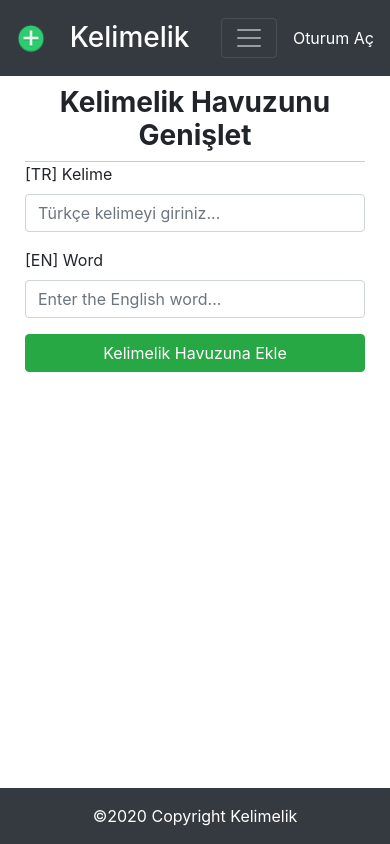
After one commit to selmanbaskaya/ingilizce-kelime-ogren, a Flask app: template templates/add_word.html in a window 390 px wide. The commit adds this page. Run offline with Flask 2, Linux system fonts and the light colour scheme; the template is opened without the code that fills it, so the values that code supplies are empty; parts of the project's set-up code (start-up, migrations or seed data) failed here and were passed over; some libraries are stand-ins or nearby versions.

Commit message:
adding words feature added, responsive design updated

```diff
--- a/app.py
+++ b/app.py
@@ -30,7 +30,7 @@ class User(db.Model, UserMixin):
     last_name = db.Column(db.String(100, collation='NOCASE'), nullable=False, server_default='')
 
 class Word(db.Model):
-    __tablename__ = 'word'
+    __tablename__ = 'words'
     id = db.Column(db.Integer(), primary_key=True)
     word = db.Column(db.String(50), unique=True)
     word_tr = db.Column(db.String(50), unique=True)
@@ -42,6 +42,33 @@ db.create_all()
 def home_page():
     return render_template('home.html')
 
+@app.route('/add_word')
+def add_word():
+      return render_template('add_word.html')
+
+@app.route('/word_insert', methods = ['POST', 'GET'])
+def word_insert():
+    if request.method == 'POST':
+        try:
+            wordtr = request.form['wordTR']
+            worden = request.form['wordEN']
+
+            if(Word.query.filter_by(word = worden).first()):
+                msg = "Eklemeye çalıştığın kelime havuzda mevcut! Yeni kelimelerini bekliyoruz :)"
+            else:
+                insert = Word(word = worden, word_tr = wordtr)
+                db.session.add(insert)
+                db.session.commit()
+                msg = "Kelimelik havuzuna yeni bir kelime kazandırdın, teşekkürler!"
+        except:
+            msg = "Kelimelik hazvuzuna yeni bir kelime kazandırırken bir hata oluştu, tekrar dene!"
+        finally:
+            return render_template("message.html", message = msg)
+
+@app.route('/word_pool')
+def word_pool():
+    row = Word.query.order_by(Word.id).all()
+    return render_template('word_pool.html', rows = row)
 #@user_logged_out.connect_via(app)
 #def _after_login_hook(sender, user, **extra):
 #logout olduktan sonra
--- a/flask_user/templates/flask_user/edit_user_profile.html
+++ b/flask_user/templates/flask_user/edit_user_profile.html
@@ -2,7 +2,7 @@
 
 {% block content %}
 {% from "flask_user/_macros.html" import render_field, render_checkbox_field, render_submit_field %}
-<h1>{%trans%}User profile{%endtrans%}</h1>
+<h1>{%trans%}Kullanıcı Bilgileri{%endtrans%}</h1>
 
 <form action="" method="POST" class="form" role="form">
     {{ form.hidden_tag() }}
@@ -20,10 +20,10 @@
 
 {% if not user_manager.USER_ENABLE_AUTH0 %}
     {% if user_manager.USER_ENABLE_CHANGE_USERNAME %}
-        <p><a href="{{ url_for('user.change_username') }}">{%trans%}Change username{%endtrans%}</a></p>
+        <p><a href="{{ url_for('user.change_username') }}">{%trans%}Kullanıcı Adını Değiştir{%endtrans%}</a></p>
     {% endif %}
     {% if user_manager.USER_ENABLE_CHANGE_PASSWORD %}
-        <p><a href="{{ url_for('user.change_password') }}">{%trans%}Change password{%endtrans%}</a></p>
+        <p><a href="{{ url_for('user.change_password') }}">{%trans%}Şifreni Değiştir{%endtrans%}</a></p>
     {% endif %}
 {% endif %}
 
--- a/flask_user/templates/flask_user/register.html
+++ b/flask_user/templates/flask_user/register.html
@@ -2,7 +2,7 @@
 
 {% block content %}
 {% from "flask_user/_macros.html" import render_field, render_submit_field %}
-<h1>{%trans%}Register{%endtrans%}</h1>
+<h1>{%trans%}Kayıt Ol{%endtrans%}</h1>
 
 <form action="" method="POST" novalidate formnovalidate class="form" role="form">
     {{ form.hidden_tag() }}
@@ -15,10 +15,10 @@
             <div class="col-xs-6">
                 <label for="{{ field.id }}" class="control-label">{{ field.label.text }}</label>
             </div>
-            <div class="col-xs-6 text-right">
+            <div class="col-xs-6 text-right ml-5">
                 {% if user_manager.USER_ENABLE_REGISTER %}
                     <a href="{{ url_for('user.login') }}" tabindex='290'>
-                        {%trans%}Already registered? Sign in.{%endtrans%}</a>
+                        {%trans%}Zaten hesabın var mı? Giriş yap{%endtrans%}</a>
                 {% endif %}
             </div>
         </div>
--- a/flask_user/templates/flask_user_layout.html
+++ b/flask_user/templates/flask_user_layout.html
@@ -19,7 +19,7 @@
     {% block body %}
     <nav class="navbar navbar-expand-lg navbar-dark bg-dark">
         <img src="{{ url_for('static', filename='logo.png') }}" width="30" />
-        <a class="navbar-brand" href="#"><h3 style="margin-top: 0; margin-left: -10px;">Kelimelik</h3></a>
+        <a class="navbar-brand ml-2 mt-2" href="#"><h3 style="margin-top: 0;">Kelimelik</h3></a>
         <button class="navbar-toggler" type="button" data-toggle="collapse" data-target="#navbarSupportedContent" aria-controls="navbarSupportedContent" aria-expanded="false" aria-label="Toggle navigation">
           <span class="navbar-toggler-icon"></span>
         </button>
@@ -30,6 +30,9 @@
             </li>
             <li class="nav-item active">
               <a class="nav-link" href="/add_word">Kelime Ekle</a>
+            </li>
+            <li class="nav-item active">
+              <a class="nav-link" href="/word_pool">Kelime Havuzunu Gör</a>
             </li>
             <li class="nav-item active">
                 <a class="nav-link" href="/learn_word">Kelime Öğren</a>
--- /dev/null
+++ b/static/style.css
@@ -0,0 +1,3 @@
+body {
+    background-color: black;
+}
--- /dev/null
+++ b/templates/add_word.html
@@ -0,0 +1,28 @@
+{% extends "flask_user_layout.html" %}
+{% block content %}
+    <div class="container">
+        <div class="row">
+            <div class="col-md-12 col-sm-12 col-xs-12 text-center">
+                <h3 class="font-weight-bold">Kelimelik Havuzunu Genişlet</h3>
+                <hr>
+            </div>
+        </div>
+        <div class="row">
+            <div class="col-md-3 col-sm-12 col-xs-12"></div>
+            <div class="col-md-6 col-sm-12 col-xs-12">
+                <form action = "{{ url_for('word_insert') }}", method="POST">
+                    <div class="form-group">
+                        <label for="wordTR">[TR] Kelime</label>
+                        <input type="text" class="form-control" name="wordTR" id="wordTR" aria-describedby="emailHelp" placeholder="Türkçe kelimeyi giriniz...">
+                    </div>
+                    <div class="form-group">
+                        <label for="wordEN">[EN] Word</label>
+                        <input type="text" class="form-control" name="wordEN" id="wordEN" aria-describedby="emailHelp" placeholder="Enter the English word...">
+                    </div>
+                    <a href="/word_insert"><button type="submit" class="btn btn-success btn-block">Kelimelik Havuzuna Ekle</button></a>
+                </form>
+            </div>
+            <div class="col-md-3 col-sm-12 col-xs-12"></div>
+        </div>
+    </div>
+{% endblock %}
```
Also changed, not shown: flask_user/templates/flask_user/login.html (+4 -4 lines), templates/home.html (+0 -11 lines), templates/message.html (added, +16 -0 lines), templates/word_pool.html (added, +29 -0 lines), basic_app.sqlite.
